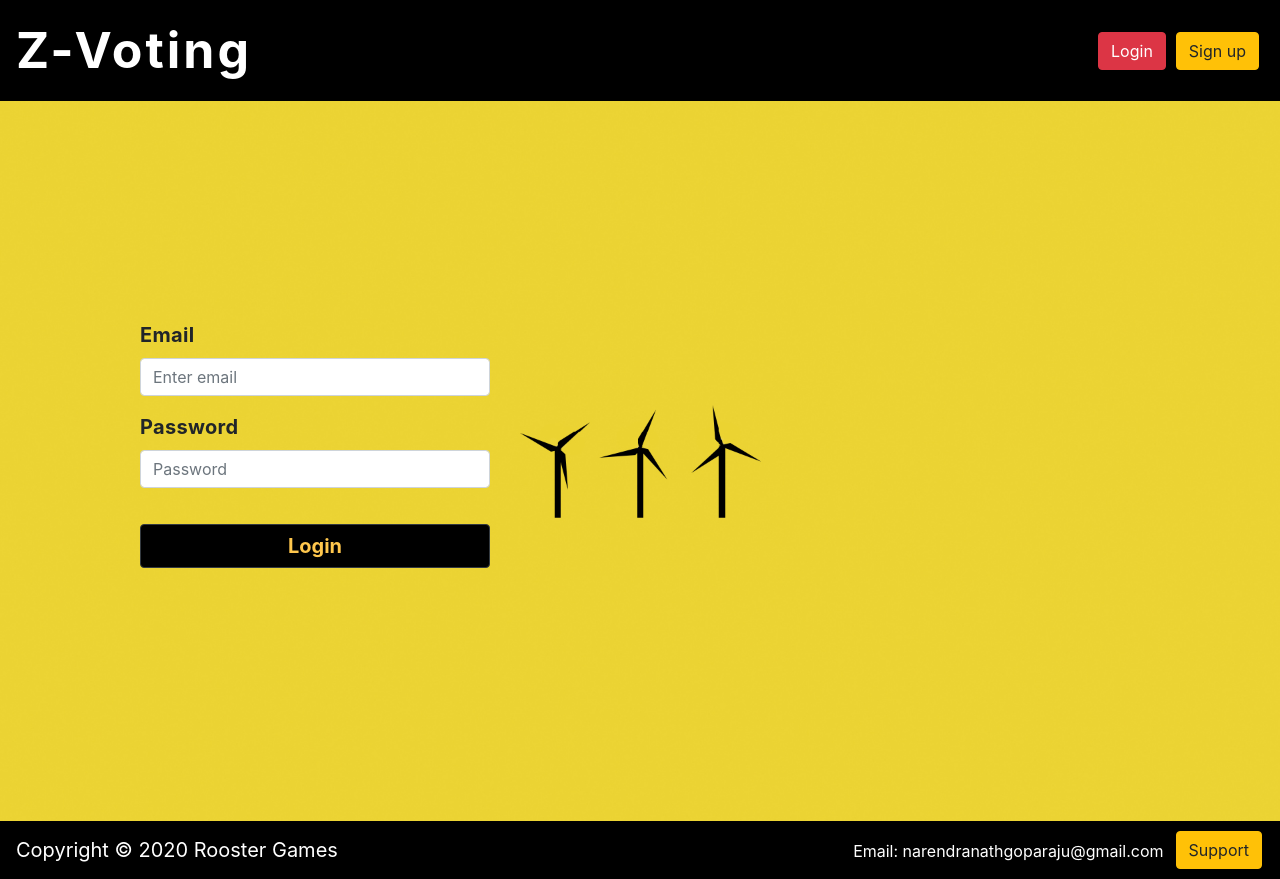
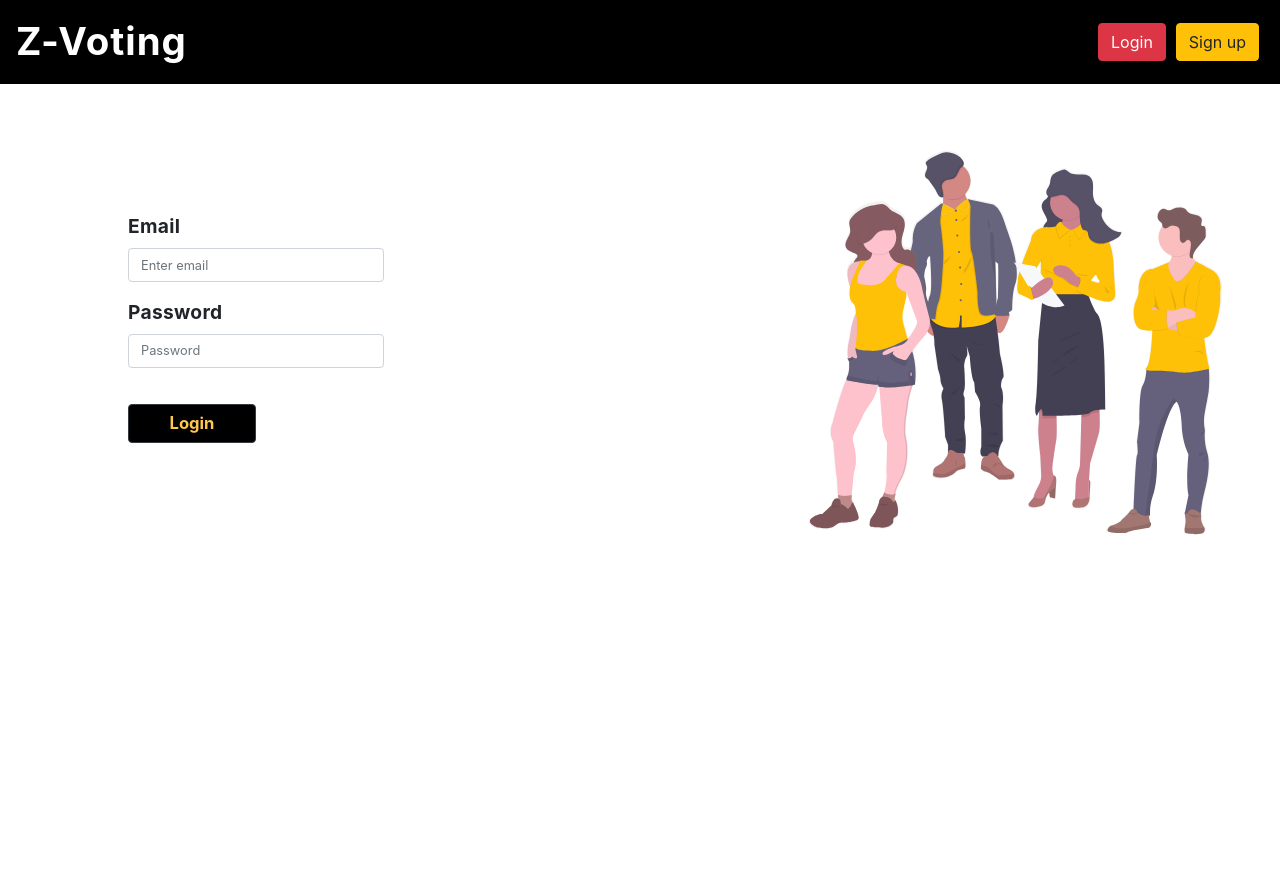
Before and after one commit to Narendranath2/e-voting, a React (Create React App) app: page /login in a window 1280 px wide. After the commit the page ends 800 px from the top, so only its background shows below. Built offline with nearby package versions, Linux system fonts and the light colour scheme.

Commit message:
changed a lot of things

```diff
--- a/package.json
+++ b/package.json
@@ -7,8 +7,10 @@
     "@testing-library/jest-dom": "^4.2.4",
     "@testing-library/react": "^9.4.0",
     "@testing-library/user-event": "^7.2.1",
+    "hide-scrollbar-react": "^1.1.6",
     "react": "^16.12.0",
     "react-dom": "^16.12.0",
+    "react-remove-scroll-bar": "^2.0.0",
     "react-router-dom": "^5.1.2",
     "react-scripts": "3.3.1"
   },
--- a/public/index.html
+++ b/public/index.html
@@ -1,14 +1,12 @@
 <!DOCTYPE html>
 <html lang="en">
+
 <head>
   <meta charset="utf-8" />
   <link rel="icon" href="%PUBLIC_URL%/favicon.ico" />
   <meta name="viewport" content="width=device-width, initial-scale=1" />
   <meta name="theme-color" content="#000000" />
-    <meta
-      name="description"
-      content="Web site created using create-react-app"
-    />
+  <meta name="description" content="Web site created using create-react-app" />
   <link rel="apple-touch-icon" href="%PUBLIC_URL%/zvz.png" />
   <!--
       manifest.json provides metadata used when your web app is installed on a
@@ -24,8 +22,14 @@
       work correctly both with client-side routing and a non-root public URL.
       Learn how to configure a non-root public URL by running `npm run build`.
     -->
-    <title>Z-Voting</title>
+  <style>
+    title {
+      font-size: 10vw;
+    }
+  </style>
+  <title style="font-size: 20vw;">Z-Voting</title>
 </head>
+
 <body>
   <noscript>You need to enable JavaScript to run this app.</noscript>
   <div id="root"></div>
@@ -40,4 +44,5 @@
       To create a production bundle, use `npm run build` or `yarn build`.
     -->
 </body>
+
 </html>
--- a/src/App.js
+++ b/src/App.js
@@ -6,18 +6,19 @@ import Signup from './Signup';
 import Home from './Home';
 import Navi from './Navi';
 import { BrowserRouter as Router, Switch, Route } from 'react-router-dom';
+import { Container, Row } from 'react-bootstrap';
+import { RemoveScrollBar } from 'react-remove-scroll-bar';
+
 function App() {
   return (
-    <Router>
-      <div>
+      <Router>
         <Navi></Navi>
         <Switch>
           <Route path={`${process.env.PUBLIC_URL}/`} exact component={Home}></Route>
           <Route path='/login' component={Login}></Route>
           <Route path='/signup' component={Signup}></Route>
         </Switch>
-      </div>
-    </Router>
+      </Router>
   );
 }
 
--- a/src/Home.js
+++ b/src/Home.js
@@ -3,53 +3,52 @@ import './App.css'
 import img1 from './block.png'
 import img2 from './bootstrap.png'
 import img3 from './springboot.png'
-import { Button, Navbar, Nav, Carousel, Table, Card } from 'react-bootstrap';
-
+import { Button, Navbar, Nav, Carousel, Row, Col, Card, Container } from 'react-bootstrap';
 function Home() {
     return (
-        <div>
-            <Carousel style={{ textAlign: "center" }}>
-                <Carousel.Item style={{ backgroundColor: "#000000", backgroundImage: "linear-gradient(315deg, #000000 0%, #414141 90%)", height: 500 }}>
+        <div style={{ overflowX: "hidden", overflowY: "auto" }}>
+            <Carousel style={{ position: "relative", width: "100vw", height: "32vw" }}>
+                <Carousel.Item style={{ backgroundColor: "#000000", backgroundImage: "linear-gradient(315deg, #000000 0%, #414141 90%)", height: "32vw" }}>
                     <Carousel.Caption>
-                        <h1 style={{ fontSize: 70, marginBottom: 100 }}>Increase in security and reliability of elections</h1>
+                        <h1 style={{ fontSize: "5vw", marginBottom: "7vw" }}>Increase in security and reliability of elections</h1>
                     </Carousel.Caption>
                 </Carousel.Item>
-                <Carousel.Item style={{ backgroundColor: "#000000", backgroundImage: "linear-gradient(315deg, #000000 0%, #414141 90%)", height: 500 }}>
+                <Carousel.Item style={{ backgroundColor: "#000000", backgroundImage: "linear-gradient(315deg, #000000 0%, #414141 90%)", height: "32vw" }}>
                     <Carousel.Caption>
-                        <h1 style={{ fontSize: 70, marginBottom: 100 }}>No ambiguity in interpreting unlike paper ballots</h1>
+                        <h1 style={{ fontSize: "5vw", marginBottom: "7vw" }}>No ambiguity in interpreting unlike paper ballots</h1>
                     </Carousel.Caption>
                 </Carousel.Item>
-                <Carousel.Item style={{ backgroundColor: "#000000", backgroundImage: "linear-gradient(315deg, #000000 0%, #414141 90%)", height: 500 }}>
+                <Carousel.Item style={{ backgroundColor: "#000000", backgroundImage: "linear-gradient(315deg, #000000 0%, #414141 90%)", height: "32vw" }}>
                     <Carousel.Caption>
-                        <h1 style={{ fontSize: 70, marginBottom: 100 }}>verification without relying on third-parties</h1>
+                        <h1 style={{ fontSize: "5vw", marginBottom: "7vw" }}>verification without relying on third-parties</h1>
                     </Carousel.Caption>
                 </Carousel.Item>
             </Carousel>
-            <h1 className="App" style={{ marginTop: 50, marginBottom: 50 }}>Technology Stack Used</h1>
-            <Table borderless>
-                <tr>
-                    <td>
-                        <Card style={{ width: '16rem' }} onClick={()=>window.open("https://reactjs.org/", "_blank")}>
+            <h1 className="App" style={{ marginTop: 50, marginBottom: 50, fontSize: "45px", textAlign:"center" }}>Technology Stack Used</h1>
+            <div align="center">
+                <Row>
+                    <Col xs={12} sm={6} lg={3}>
+                        <Card style={{ width: '16rem' }} onClick={() => window.open("https://reactjs.org/", "_blank")}>
                             <Card.Img variant="top" src="./logo512.png" />
                         </Card>
-                    </td>
-                    <td>
-                        <Card style={{ width: '16rem' }} onClick={()=>window.open("https://en.wikipedia.org/wiki/Blockchain", "_blank")}>
+                    </Col>
+                    <Col xs={12} sm={6} lg={3}>
+                        <Card style={{ width: '16rem' }} onClick={() => window.open("https://en.wikipedia.org/wiki/Blockchain", "_blank")}>
                             <Card.Img variant="top" src={img1} />
                         </Card>
-                    </td>
-                    <td>
-                        <Card style={{ width: '15rem' }} onClick={()=>window.open("https://getbootstrap.com/", "_blank")}>
+                    </Col>
+                    <Col xs={12} sm={6} lg={3}>
+                        <Card style={{ width: '16rem' }} onClick={() => window.open("https://getbootstrap.com/", "_blank")}>
                             <Card.Img variant="top" src={img2} />
                         </Card>
-                    </td>
-                    <td>
-                        <Card style={{ width: '16rem' }} onClick={()=>window.open("https://spring.io/projects/spring-boot", "_blank")}>
+                    </Col>
+                    <Col xs={12} sm={6} lg={3}>
+                        <Card style={{ width: '16rem' }} onClick={() => window.open("https://spring.io/projects/spring-boot", "_blank")}>
                             <Card.Img variant="top" src={img3} />
                         </Card>
-                    </td>
-                </tr>
-            </Table>
+                    </Col>
+                </Row>
+            </div>
 
             <Navbar style={{ backgroundColor: "#000000" }} variant="dark" expand="lg">
                 <Navbar.Brand style={{ fontSize: 20 }}>Copyright © 2020 Rooster Games</Navbar.Brand>
--- a/src/Login.js
+++ b/src/Login.js
@@ -1,7 +1,7 @@
 import React from 'react'
 import './App.css'
-import img from './bck.png'
-import { Form, Button, Navbar, Nav } from 'react-bootstrap';
+import img from './login-back.svg'
+import { Form, Button, Navbar, Nav, Container, Row, Col } from 'react-bootstrap';
 class Login extends React.Component {
 
     constructor(props) {
@@ -20,32 +20,22 @@ class Login extends React.Component {
     render() {
         return (
             <div>
-                <img src={img} style={{ width: "100%"}}></img>
+                <img src={img} style={{ position: "fixed", marginLeft: "30%", width: "70vw" }}></img>
                 <div>
-                    <Form style={{ top: "40%",bottom: "50%", position: "absolute" }}>
+                    <Form>
                         <Form.Group controlId="formGroupEmail">
-                            <Form.Label style={{ width: 300, marginLeft: "40%", fontSize: 20, fontWeight: "bold", letterSpacing: 0.3 }}>Email</Form.Label>
-                            <Form.Control type="email" placeholder="Enter email" style={{ width: 350, marginLeft: "40%" }} />
+                            <Form.Label style={{ marginLeft: "10vw", fontSize: "1.5vw", fontWeight: "bold", letterSpacing: 0.3, marginTop: "10vw" }}>Email</Form.Label>
+                            <Form.Control type="email" placeholder="Enter email" style={{ width: "20vw", marginLeft: "10vw", fontSize: "1vw" }} />
                         </Form.Group>
                         <Form.Group controlId="formGroupPassword">
-                            <Form.Label style={{ width: 300, marginLeft: "40%", fontSize: 20, fontWeight: "bold", letterSpacing: 0.3 }}>Password</Form.Label>
-                            <Form.Control type="password" placeholder="Password" style={{ width: 350, marginLeft: "40%" }} />
+                            <Form.Label style={{ marginLeft: "10vw", fontSize: "1.5vw", fontWeight: "bold", letterSpacing: 0.3 }}>Password</Form.Label>
+                            <Form.Control type="password" placeholder="Password" style={{ width: "20vw", marginLeft: "10vw", fontSize: "1vw"}} />
                         </Form.Group>
-                        <Button variant="dark" type="submit" style={{ width: 350, marginLeft: "40%", fontWeight: "bold", fontSize: 20, backgroundColor: "black", color: "#FFC74D", marginTop: 20 }}>
+                        <Button variant="dark" type="submit" style={{ width: "10vw", marginLeft: "10vw", fontWeight: "bold", fontSize: "1.3vw", backgroundColor: "black", color: "#FFC74D", marginTop: 20 }}>
                             Login
-                        </Button>
+                                    </Button>
                     </Form>
                 </div>
-                <Navbar style={{ backgroundColor: "#000000" }} variant="dark" expand="lg">
-                <Navbar.Brand style={{ fontSize: 20 }}>Copyright © 2020 Rooster Games</Navbar.Brand>
-                <Nav className="ml-auto">
-                    <Nav.Item style={{ color: "white", marginTop: 10, marginRight: 10 }}>Email: narendranathgoparaju@gmail.com</Nav.Item>
-                    <Nav.Item className="Login-btn">
-                        <Button variant="warning" style={{ margin: 2 }} onClick={() => window.open("https://github.com/Narendranath2/e-voting", "_blank")}>Support</Button>
-                    </Nav.Item>
-
-                </Nav>
-            </Navbar>
             </div>
         );
     }
--- a/src/Navi.js
+++ b/src/Navi.js
@@ -1,13 +1,14 @@
 import React from 'react'
 import './App.css'
 import 'bootstrap/dist/css/bootstrap.min.css';
-import { Button, Navbar, Nav} from 'react-bootstrap';
+import { Button, Navbar, Nav } from 'react-bootstrap';
 import { Link } from 'react-router-dom';
 function Navi() {
     return (
+        <div>
             <Navbar style={{ backgroundColor: "#000000" }} variant="dark" expand="lg">
                 <Link to={`${process.env.PUBLIC_URL}/`}>
-                <Navbar.Brand style={{ fontSize: 50, fontWeight: "bold", letterSpacing: 3 }}>Z-Voting</Navbar.Brand>
+                    <Navbar.Brand style={{ fontSize: "3vw", fontWeight: "bold", letterSpacing: 1 }}>Z-Voting</Navbar.Brand>
                 </Link>
                 <Nav className="ml-auto">
                     <Nav.Item className="Login-btn">
@@ -20,6 +21,7 @@ function Navi() {
                     </Nav.Item>
                 </Nav>
             </Navbar>
+        </div>
     );
 }
 
--- a/src/Signup.js
+++ b/src/Signup.js
@@ -5,41 +5,47 @@ import { Form, Button, Col } from 'react-bootstrap'
 function Signup() {
     return (
         <div>
-            <Form>
-                <Form.Row style={{padding:20}}>
+            <Form style={{padding:20}}>
+                <Form.Row style={{paddingBottom:20}}>
                     <Col>
-                        <Form.Label style={{fontWeight:"bold"}}>First Name</Form.Label>
+                        <Form.Label style={{ fontWeight: "bold" }}>First Name</Form.Label>
                         <Form.Control placeholder="First name" />
                     </Col>
                     <Col>
-                        <Form.Label style={{fontWeight:"bold"}}>Middle Name</Form.Label>
-                        <Form.Control placeholder="Middle name" />
-                    </Col>
-                    <Col>
-                        <Form.Label style={{fontWeight:"bold"}}>Last Name</Form.Label>
+                        <Form.Label style={{ fontWeight: "bold" }}>Last Name</Form.Label>
                         <Form.Control placeholder="Last name" />
                     </Col>
                 </Form.Row>
-                <Form.Row style={{padding:20}}>
+                <Form.Row style={{paddingBottom:20}}>
                     <Col>
-                        <Form.Label style={{fontWeight:"bold"}}>Email</Form.Label>
+                        <Form.Label style={{ fontWeight: "bold" }}>Email</Form.Label>
                         <Form.Control placeholder="Email" />
                     </Col>
                     <Col>
-                        <Form.Label style={{fontWeight:"bold"}}>Mobile</Form.Label>
+                        <Form.Label style={{ fontWeight: "bold" }}>Mobile</Form.Label>
                         <Form.Control placeholder="Mobile" />
                     </Col>
                     <Col>
-                        <Form.Label style={{fontWeight:"bold"}}>Country</Form.Label>
+                        <Form.Label style={{ fontWeight: "bold" }}>Country</Form.Label>
                         <Form.Control placeholder="Country" />
                     </Col>
                     <Col>
-                        <Form.Label style={{fontWeight:"bold"}}>City</Form.Label>
+                        <Form.Label style={{ fontWeight: "bold" }}>City</Form.Label>
                         <Form.Control placeholder="City" />
                     </Col>
                 </Form.Row>
-                <Form.Row style={{textAlign:"center",marginLeft:"45%"}}>
-                    <Button type="submit" variant="success">submit</Button>
+                <Form.Row style={{paddingBottom:20}}>
+                    <Col>
+                        <Form.Label style={{ fontWeight: "bold" }}>Adhaar Id</Form.Label>
+                        <Form.Control placeholder="Adhaar Id" />
+                    </Col>
+                    <Col>
+                        <Form.Label style={{ fontWeight: "bold" }}>Voter Id</Form.Label>
+                        <Form.Control placeholder="Voter Id" />
+                    </Col>
+                </Form.Row>
+                <Form.Row style={{ textAlign: "center", marginLeft: "45%"}}>
+                    <Button type="submit" variant="success" style={{width: 150, fontSize:20}}>Submit</Button>
                 </Form.Row>
             </Form>
         </div>
```
Also changed, not shown: src/login-back.svg (added), 1 other file (tests, documents, lock files or other folders). Lines whose indentation alone changed are shown as unchanged.
